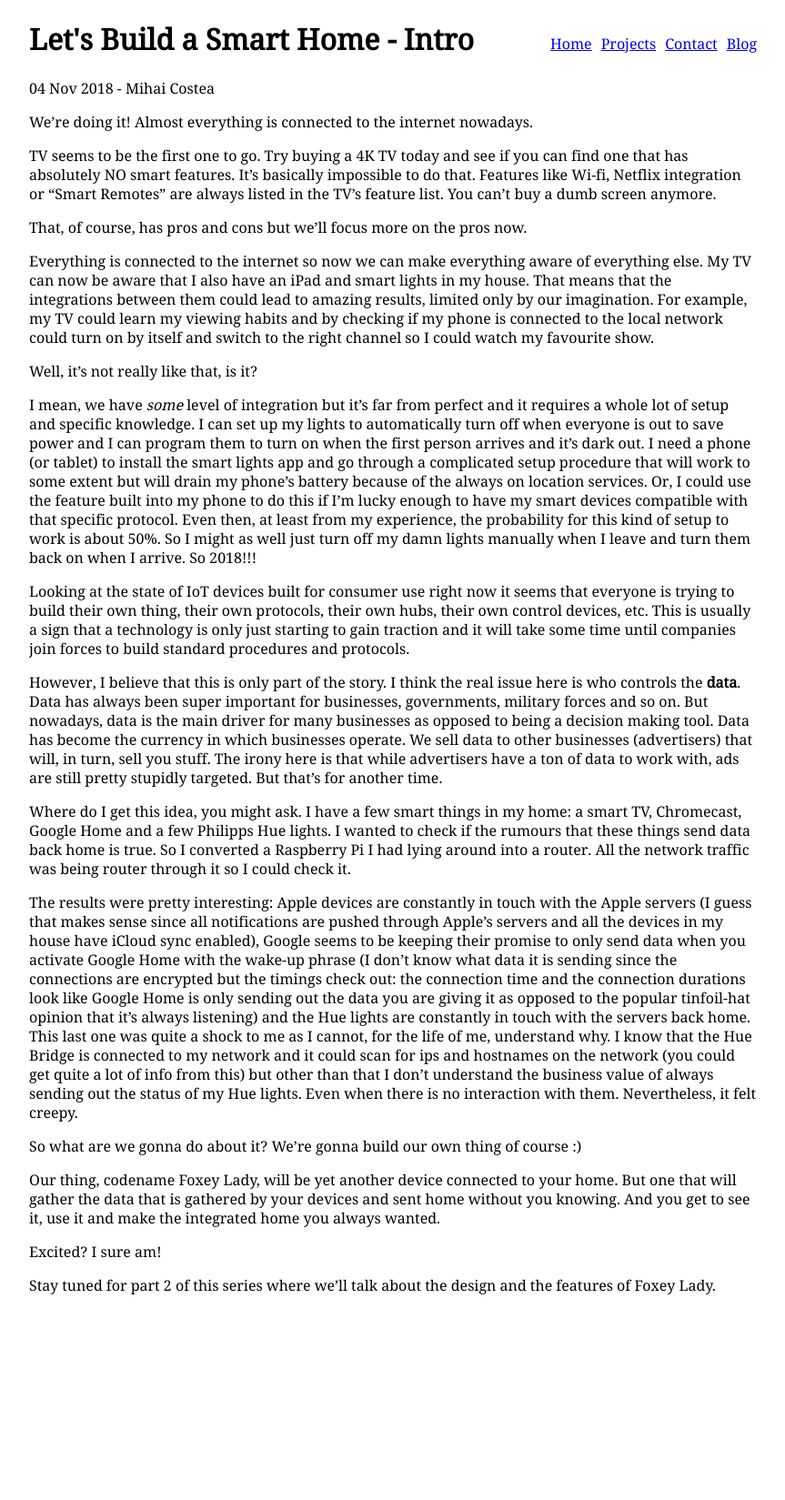
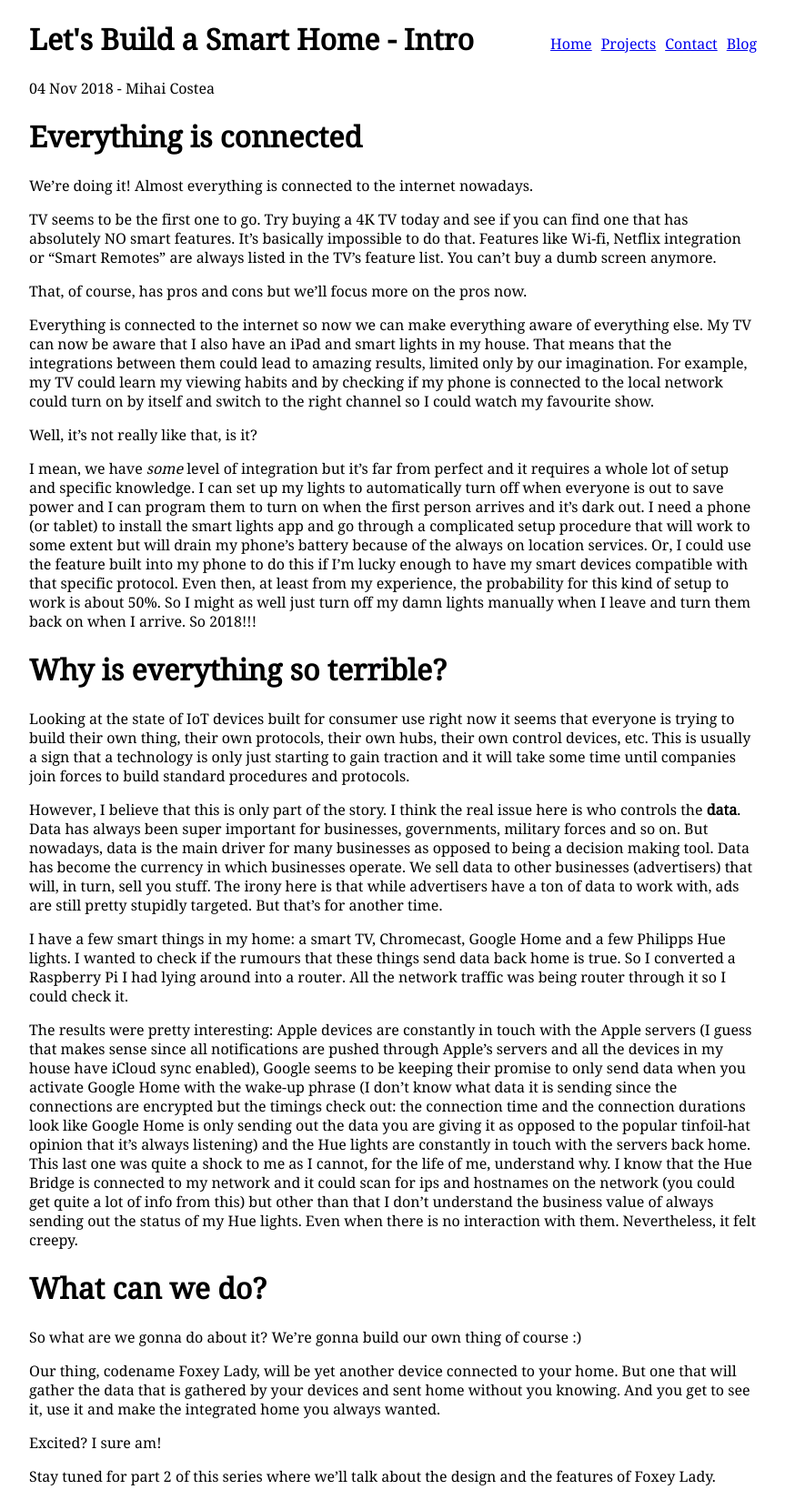
Before and after one commit to macostea/macostea.github.io, a Jekyll site: the page built from blog/_posts/2018-11-04-lets-build-a-smart-home.md, in a window 1280 px wide. Shown: the whole page at 91% size, without its empty margins (208-1071 px from the left). Built offline with Jekyll 4.4.1, drawn with Linux system fonts in a browser that asks for light colours; before the commit the page ends 1439 px from its top, so only the background shows below that.

Commit message:
Update blog index, minor fixes for article

```diff
--- a/blog/_posts/2018-11-04-lets-build-a-smart-home.md
+++ b/blog/_posts/2018-11-04-lets-build-a-smart-home.md
@@ -2,7 +2,11 @@
 layout: post
 title: "Let's Build a Smart Home - Intro"
 author: "Mihai Costea"
+tags: [2018]
+category: [development]
 ---
+
+# Everything is connected
 
 We're doing it! Almost everything is connected to the internet nowadays.
 
@@ -16,13 +20,17 @@ Well, it's not really like that, is it?
 
 I mean, we have *some* level of integration but it's far from perfect and it requires a whole lot of setup and specific knowledge. I can set up my lights to automatically turn off when everyone is out to save power and I can program them to turn on when the first person arrives and it's dark out. I need a phone (or tablet) to install the smart lights app and go through a complicated setup procedure that will work to some extent but will drain my phone's battery because of the always on location services. Or, I could use the feature built into my phone to do this if I'm lucky enough to have my smart devices compatible with that specific protocol. Even then, at least from my experience, the probability for this kind of setup to work is about 50%. So I might as well just turn off my damn lights manually when I leave and turn them back on when I arrive. So 2018!!!
 
+# Why is everything so terrible?
+
 Looking at the state of IoT devices built for consumer use right now it seems that everyone is trying to build their own thing, their own protocols, their own hubs, their own control devices, etc. This is usually a sign that a technology is only just starting to gain traction and it will take some time until companies join forces to build standard procedures and protocols.
 
 However, I believe that this is only part of the story. I think the real issue here is who controls the **data**. Data has always been super important for businesses, governments, military forces and so on. But nowadays, data is the main driver for many businesses as opposed to being a decision making tool. Data has become the currency in which businesses operate. We sell data to other businesses (advertisers) that will, in turn, sell you stuff. The irony here is that while advertisers have a ton of data to work with, ads are still pretty stupidly targeted. But that's for another time.
 
-Where do I get this idea, you might ask. I have a few smart things in my home: a smart TV, Chromecast, Google Home and a few Philipps Hue lights. I wanted to check if the rumours that these things send data back home is true. So I converted a Raspberry Pi I had lying around into a router. All the network traffic was being router through it so I could check it.
+I have a few smart things in my home: a smart TV, Chromecast, Google Home and a few Philipps Hue lights. I wanted to check if the rumours that these things send data back home is true. So I converted a Raspberry Pi I had lying around into a router. All the network traffic was being router through it so I could check it.
 
 The results were pretty interesting: Apple devices are constantly in touch with the Apple servers (I guess that makes sense since all notifications are pushed through Apple's servers and all the devices in my house have iCloud sync enabled), Google seems to be keeping their promise to only send data when you activate Google Home with the wake-up phrase (I don't know what data it is sending since the connections are encrypted but the timings check out: the connection time and the connection durations look like Google Home is only sending out the data you are giving it as opposed to the popular tinfoil-hat opinion that it's always listening) and the Hue lights are constantly in touch with the servers back home. This last one was quite a shock to me as I cannot, for the life of me, understand why. I know that the Hue Bridge is connected to my network and it could scan for ips and hostnames on the network (you could get quite a lot of info from this) but other than that I don't understand the business value of always sending out the status of my Hue lights. Even when there is no interaction with them. Nevertheless, it felt creepy.
+
+# What can we do?
 
 So what are we gonna do about it? We're gonna build our own thing of course :)
 
```
Also changed, not shown: blog/index.html (+9 -7 lines).
